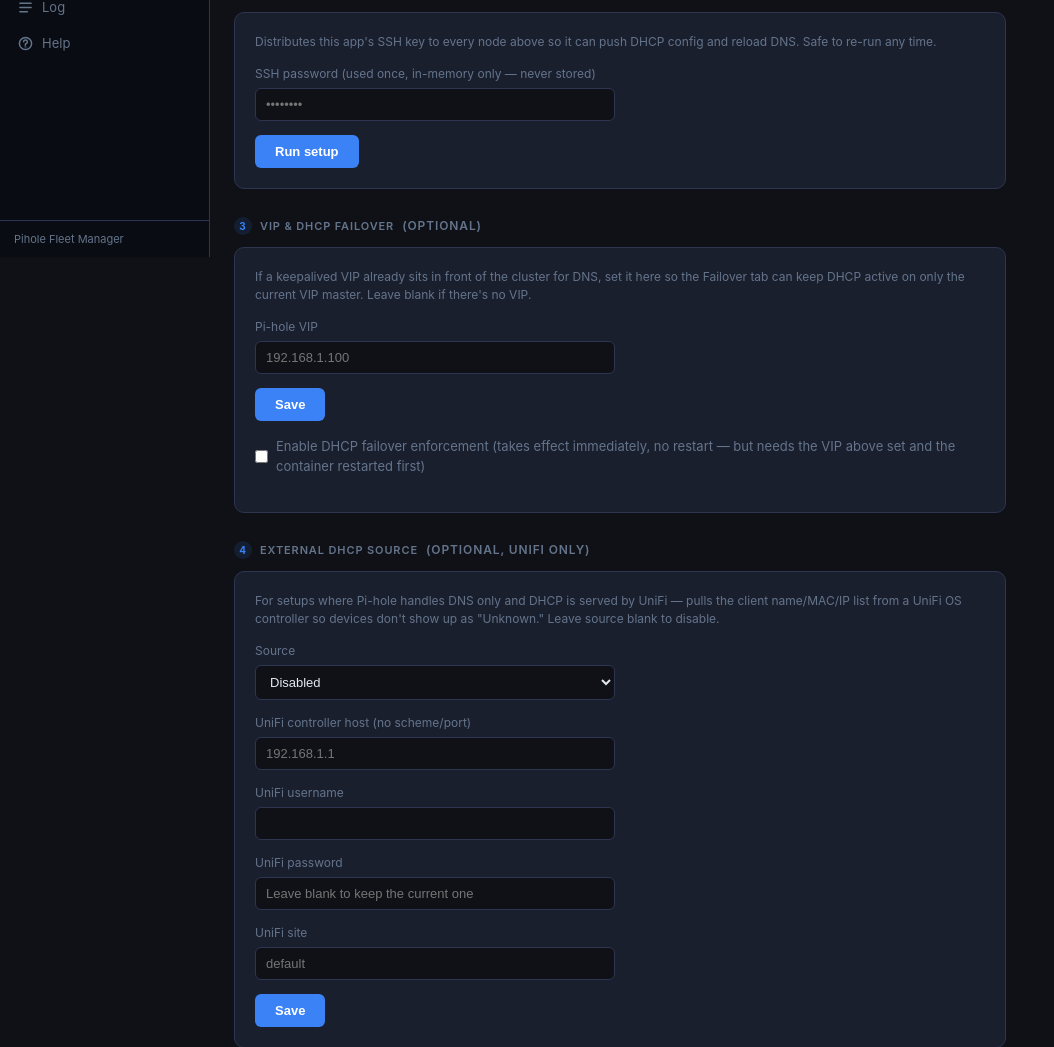
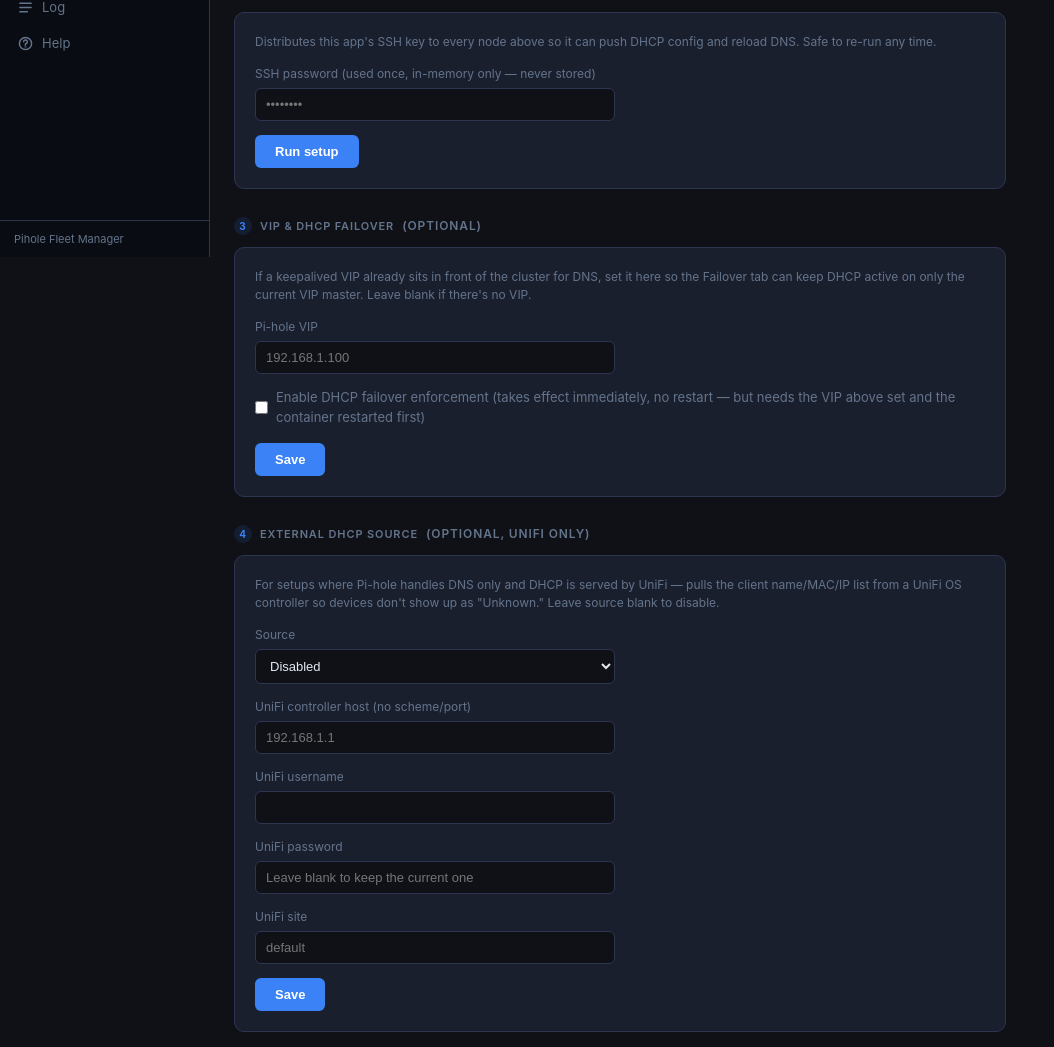
Before and after one commit to 3amhomelab/pihole-fleet-manager, a Flask app: page /wizard in a window 1280 px wide. Shown: the part 543-1590 px from the top of the page, without its empty margins (0-1054 px from the left). Run offline with Flask 3, Linux system fonts and the light colour scheme; data that the repository does not hold is empty; parts of the project's set-up code (start-up, migrations or seed data) failed here and were passed over.

Commit message:
Move the failover-enable checkbox above the Save button in the wizard
Co-Authored-By: Claude Sonnet 5 <noreply@anthropic.com>

```diff
--- a/templates/wizard.html
+++ b/templates/wizard.html
@@ -112,11 +112,11 @@
       <label>Pi-hole VIP</label>
       <input type="text" id="wiz-vip" placeholder="192.168.1.100">
     </div>
-    <button class="btn-primary" onclick="saveVip()">Save</button>
-    <div class="checkbox-row" style="margin-top:16px">
+    <div class="checkbox-row">
       <input type="checkbox" id="wiz-failover-enabled" onchange="toggleFailover(this.checked)">
       <label for="wiz-failover-enabled">Enable DHCP failover enforcement (takes effect immediately, no restart — but needs the VIP above set and the container restarted first)</label>
     </div>
+    <button class="btn-primary" onclick="saveVip()">Save</button>
   </div>
 
   <div class="section-title"><span class="step-num">4</span> External DHCP Source <span class="hint">(optional, UniFi only)</span></div>
```
